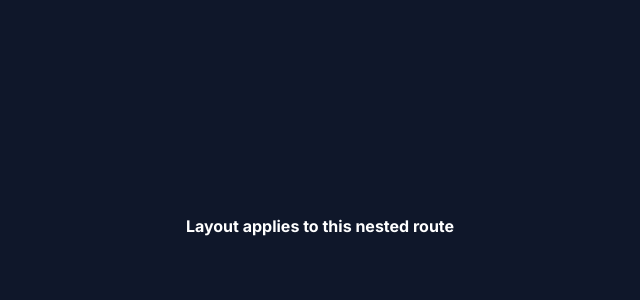
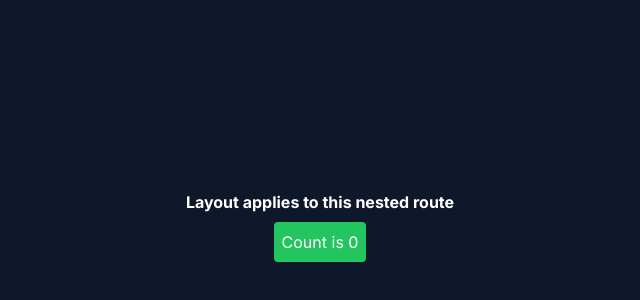
Before and after one commit to JezzyDeves/next-demo-app, a Next.js app: page /overview/layout/nested in a window 1280 px wide. Shown: the part 174-474 px from the top of the page, without its empty margins (320-960 px from the left). Built offline with nearby package versions, Linux system fonts and the light colour scheme.

Commit message:
Updated layout

```diff
--- a/app/overview/layout/layout.tsx
+++ b/app/overview/layout/layout.tsx
@@ -1,9 +1,22 @@
-import { PropsWithChildren } from "react";
+"use client";
+
+import { PropsWithChildren, useState } from "react";
 
 export default function Layout({ children }: PropsWithChildren) {
+  const [count, setCount] = useState(0);
   return (
-    <div className="flex min-h-screen items-center justify-center bg-slate-900 text-white text-center">
-      {children}
-    </div>
+    <>
+      <div className="flex flex-col min-h-screen items-center justify-center bg-slate-900 text-white text-center">
+        {children}
+        <div>
+          <button
+            className="rounded p-2 mt-2 bg-green-500 hover:bg-green-700 transition-colors text-white"
+            onClick={() => setCount(count + 1)}
+          >
+            Count is {count}
+          </button>
+        </div>
+      </div>
+    </>
   );
 }
```
